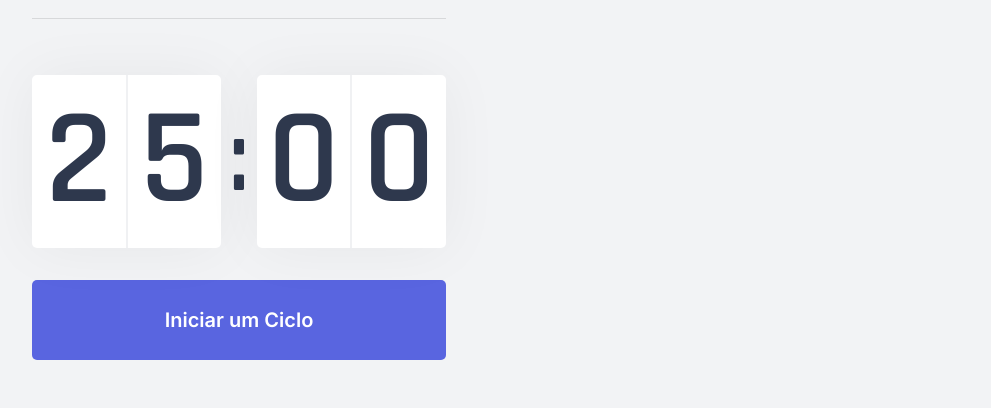
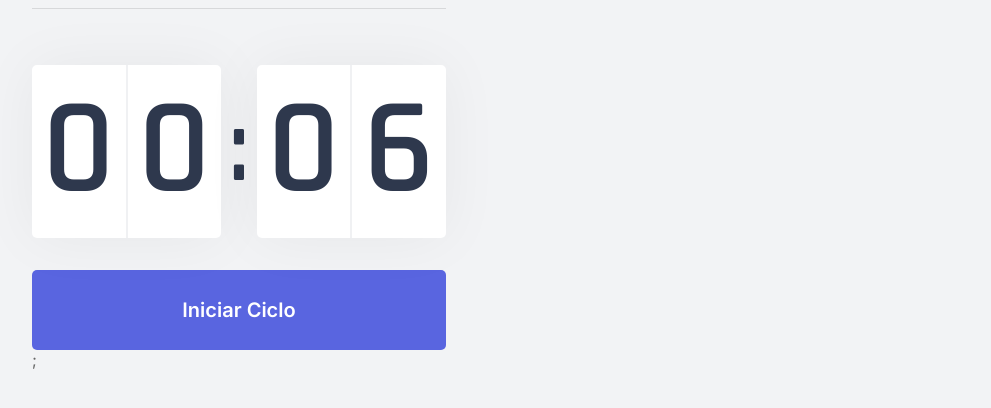
Before and after one commit to nathanosti/nlw04-moveit, a Next.js app: page / in a window 1280 px wide. Shown: the part 316-724 px from the top of the page, without its empty margins (144-1135 px from the left). Built offline with nearby package versions, Linux system fonts and the light colour scheme.

Commit message:
Finish Coutdown component

```diff
--- a/src/components/Countdown.tsx
+++ b/src/components/Countdown.tsx
@@ -1,9 +1,12 @@
 import { useState, useEffect } from 'react';
 import styles from '../styles/components/Countdown.module.css';
 
+let countdownTimeout : NodeJS.Timeout;
+
 export default function Countdown() {
-  const [time, setTime] = useState(25 * 60);
-  const [active, setActive] =useState(false);
+  const [time, setTime] = useState(0.1 * 60);
+  const [isActive, setIsActive] = useState(false);
+  const [hasFinished, setHasFinished] = useState(false);
 
   const minutes = Math.floor(time / 60);
   const seconds = time % 60;
@@ -12,16 +15,26 @@ export default function Countdown() {
   const [secondLeft, secondRight] = String(seconds).padStart(2, '0').split('');
 
   function startCountdown() {
-    setActive(true);
+    setIsActive(true);
+  }
+
+  function resetCountdown() {
+    clearTimeout(countdownTimeout);
+    setIsActive(false);
+
+    setTime(0.1 * 60);
   }
 
   useEffect(() => {
-    if(active && time > 0) {
-      setTimeout(() => {
-        setTime(time - 1);
+    if(isActive && time > 0) {
+      countdownTimeout = setTimeout(() => {
+        setTime(time - 1  );
       }, 1000)
+    } else if(isActive && time === 0) {
+      setHasFinished(true);
+      setIsActive(false);
     }
-  }, [active, time])
+  }, [isActive, time])
 
   return (
     <div>
@@ -37,13 +50,37 @@ export default function Countdown() {
         </div>
       </div>
 
+      { hasFinished ? (
+        <button
+          disabled
+          className={styles.countdownButton}
+        >
+          Ciclo Encerrado
+          <img src="icons/check_circle.svg" />
+        </button>
+
+      ) : (
+        <>
+          { isActive ? (
+            <button
+              type="button"
+              className={`${styles.countdownButton} ${styles.countdownButtonActive}`}
+              onClick={resetCountdown}
+            >
+            Abandonar Ciclo
+            </button>
+          ) :
+          (
             <button
               type="button"
               className={styles.countdownButton}
               onClick={startCountdown}
             >
-        Iniciar um Ciclo
+            Iniciar Ciclo
             </button>
+          )};
+        </>
+      ) }
     </div>
   )
 }
--- a/src/pages/index.tsx
+++ b/src/pages/index.tsx
@@ -2,6 +2,8 @@ import ExperienceBar from "../components/ExperienceBar";
 import Profile from '../components/Profile';
 import CompletedChallenges from '../components/CompletedChallenges';
 import Countdown from '../components/Countdown';
+import ChallengeBox from '../components/ChallengeBox';
+
 
 import styles from '../styles/pages/Home.module.css';
 
@@ -22,6 +24,7 @@ export default function Home() {
         </div>
 
         <div>
+          <ChallengeBox />
         </div>
       </section>
     </div>
--- a/src/styles/components/Countdown.module.css
+++ b/src/styles/components/Countdown.module.css
@@ -47,6 +47,7 @@
   align-items: center;
   justify-content: center;
 
+  outline: none;
   border: 0;
   border-radius: 5px;
 
@@ -59,6 +60,26 @@
   transition: background-color 0.2s;
 }
 
-.countdownButton:hover {
+.countdownButton:not(:disabled):hover {
   background-color: var(--blue-dark);
 }
+.countdownButtonActive {
+  background-color: var(--white);
+  color: var(--tittle);
+}
+
+.countdownButtonActive:not(:disabled):hover {
+  background-color: var(--red);
+  color: var(--white);
+}
+
+.countdownButton:disabled {
+  background-color: var(--white);
+  color: var(--text);
+  cursor: not-allowed;
+  border-bottom: 5px solid var(--green);
+}
+
+.countdownButton:disabled img {
+  margin-left: 0.5rem;
+}
```
Lines whose indentation alone changed are shown as unchanged.
